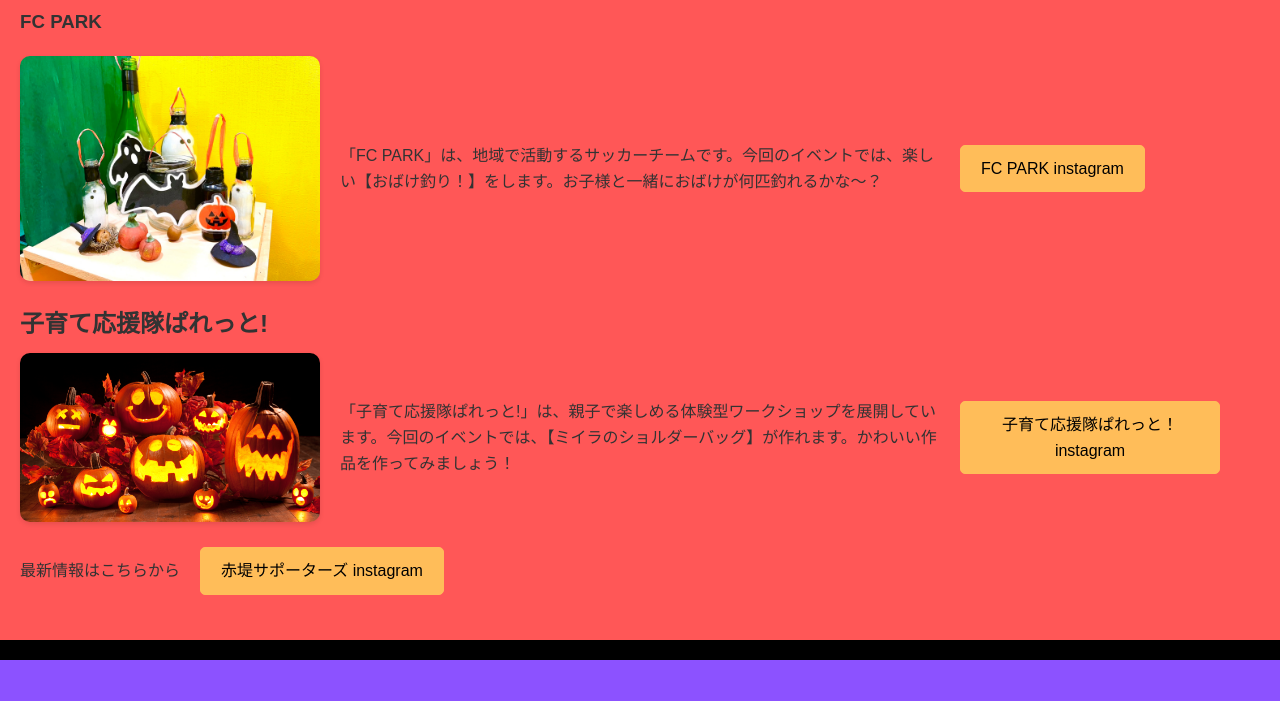
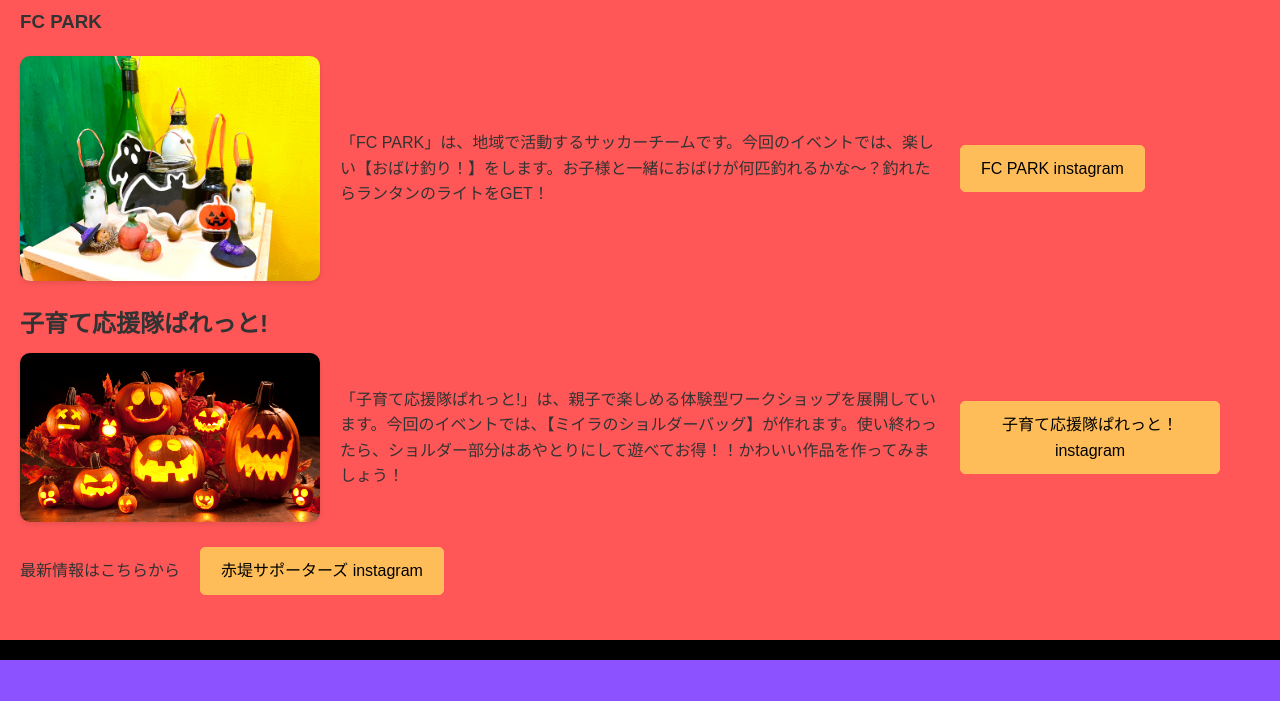
Before and after one commit to akasapo/halloween, a plain HTML site: page index.html in a window 1280 px wide. Shown: the part 2780-3481 px from the top of the page. Drawn offline with Linux system fonts and the light colour scheme.

Commit message:
Update index.html

```diff
--- a/index.html
+++ b/index.html
@@ -86,7 +86,7 @@
           <h3>FC PARK</h3>
           <div class="workshop-content">
           <img src="workshop1.jpg" alt="FCPARKのワークショップ画像" width="300">
-          <p>「FC PARK」は、地域で活動するサッカーチームです。今回のイベントでは、楽しい【おばけ釣り！】をします。お子様と一緒におばけが何匹釣れるかな〜？
+          <p>「FC PARK」は、地域で活動するサッカーチームです。今回のイベントでは、楽しい【おばけ釣り！】をします。お子様と一緒におばけが何匹釣れるかな〜？釣れたらランタンのライトをGET！
             <a href="https://www.instagram.com/fcpark2022">
               <div class="button-insta">FC PARK instagram</div>
             </a>
@@ -99,7 +99,7 @@
           <h3>子育て応援隊ぱれっと!</h3>
           <div class="workshop-content">
           <img src="workshop2.png" alt="子育て応援隊ぱれっと!のワークショップ画像" width="300">
-          <p>「子育て応援隊ぱれっと!」は、親子で楽しめる体験型ワークショップを展開しています。今回のイベントでは、【ミイラのショルダーバッグ】が作れます。かわいい作品を作ってみましょう！
+          <p>「子育て応援隊ぱれっと!」は、親子で楽しめる体験型ワークショップを展開しています。今回のイベントでは、【ミイラのショルダーバッグ】が作れます。使い終わったら、ショルダー部分はあやとりにして遊べてお得！！かわいい作品を作ってみましょう！
             <a href="https://www.instagram.com/palette.setagaya/">
               <div class="button-insta">子育て応援隊ぱれっと！ instagram</div>
             </a>
```
